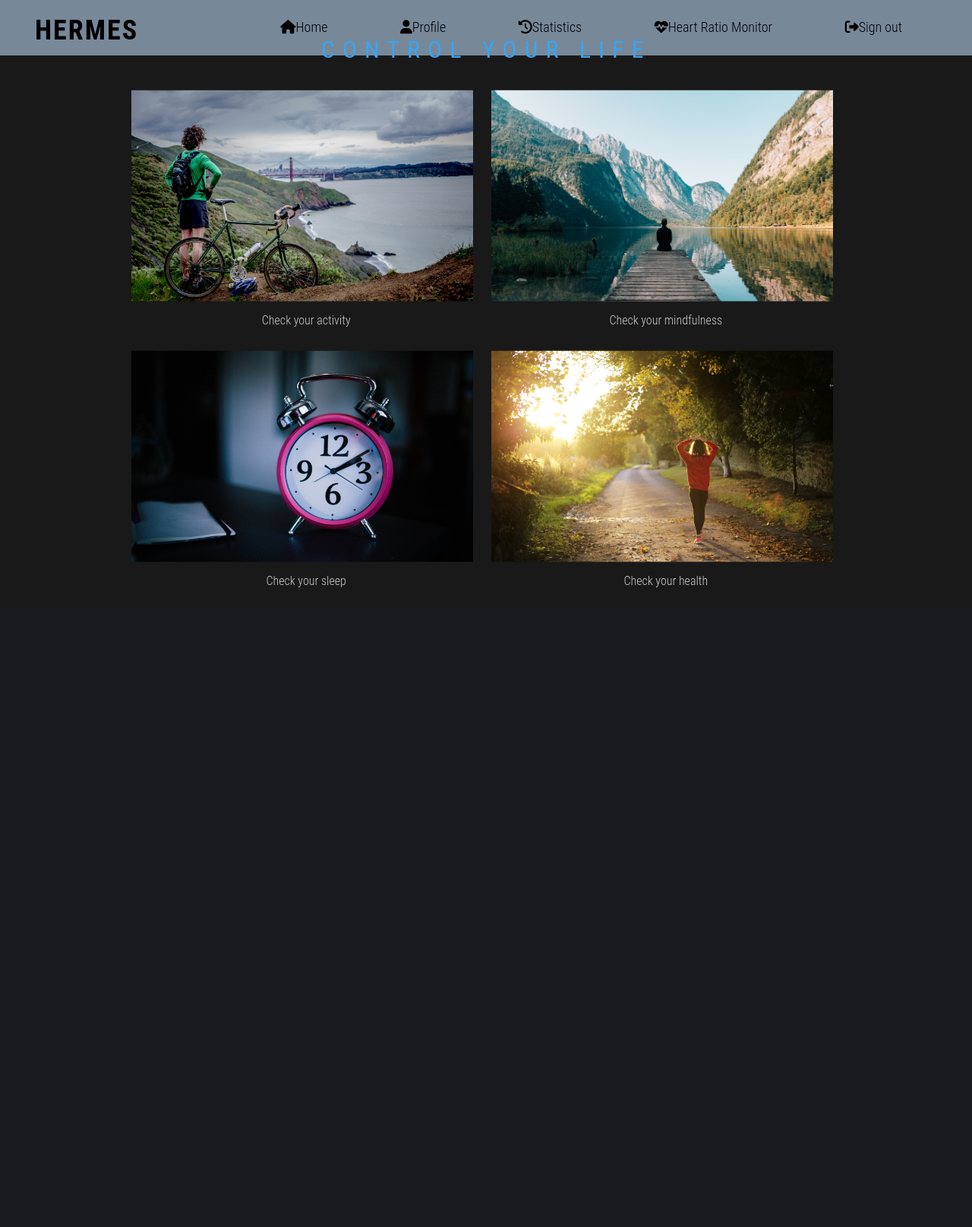
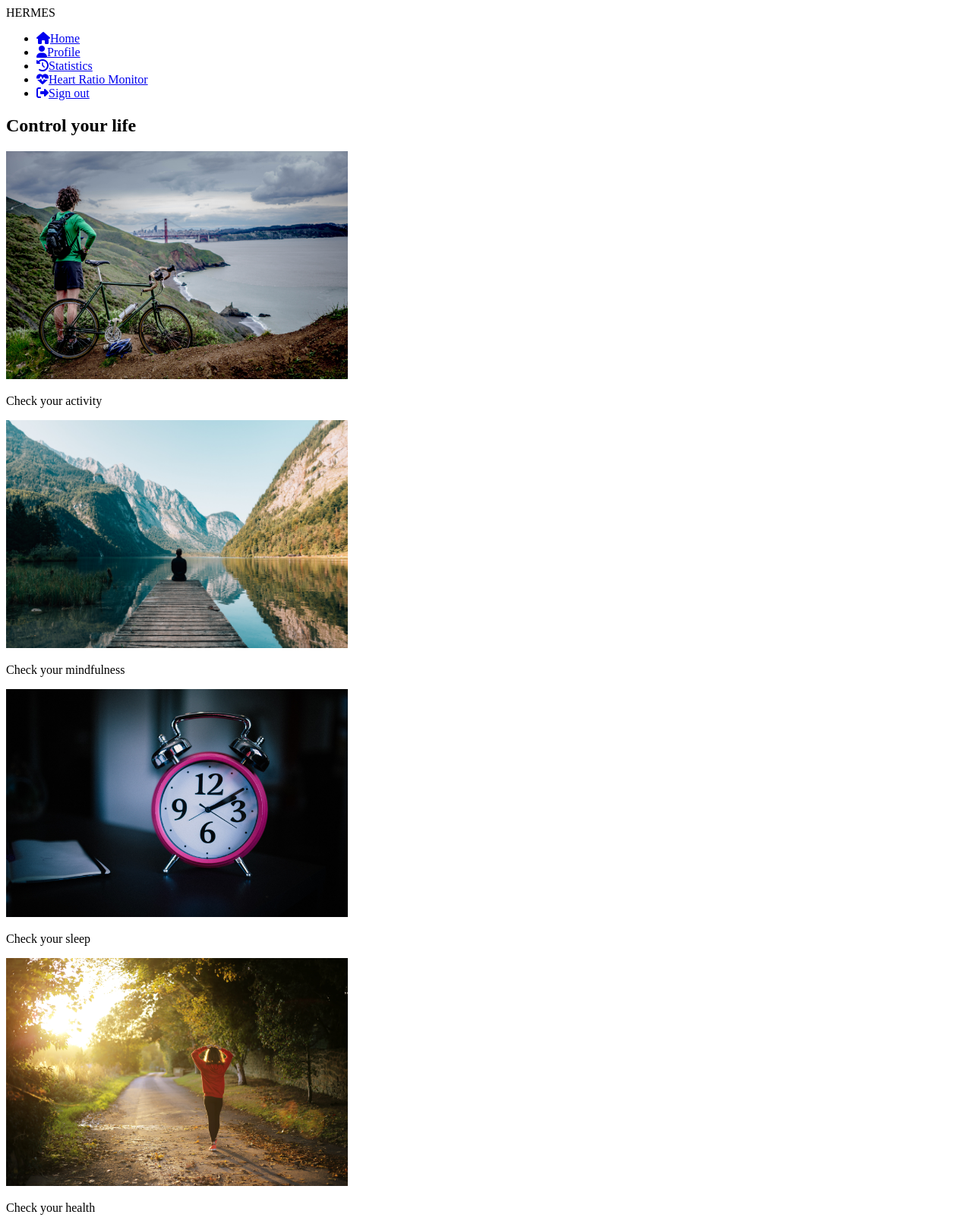
Before and after one commit to SSketcher/Hermes---Web-App, a Flask app: page /user_stats in a window 1280 px wide. Shown: the whole page at 76% size. Before the commit the page ends 773 px from the top, so only its background shows below. Run offline with Flask 2, Linux system fonts and the light colour scheme; the visitor is signed in with stand-in values (Sample User, id 1); some libraries are stand-ins or nearby versions.

Commit message:
Revert "new stuff"
This reverts commit f920428854891e7ad08546057d9813c254603909.

```diff
--- a/app.py
+++ b/app.py
@@ -148,22 +148,6 @@
 def heart_ratio():
     return render_template('heart_ratio.html')
 
-@app.route('/activity_char')
-@is_logged_in
-def activity_char():
-    return render_template('activity_char.html')
-
-
-@app.route('/sleep_char')
-@is_logged_in
-def sleep_char():
-    return render_template('sleep_char.html')
-
-@app.route('/health_char')
-@is_logged_in
-def health_char():
-    return render_template('health_char.html')
-
 
 if __name__ == "__main__":
     app.secret_key = 'oliwiakrauze'
--- a/static/css/style_user.css
+++ /dev/null
@@ -1,221 +0,0 @@
-body{
-  margin: 0;
-  padding: 0;
-  width: 100%;
-  text-decoration: none;
-  font-family: 'Roboto Condensed', sans-serif;
-  font-weight: lighter;
-  background-color:#191919;
-  position: relative;
-}
-
-.logo{
-  line-height: 60px;
-  position: fixed;
-  float: left;
-  margin: 10px 46px;
-  color: #000;
-  font-weight: bold;
-  font-size: 36px;
-  letter-spacing: 2px;
-}
-
-nav {
-  position: fixed;
-  width: 100%;
-  line-height: 60px;
-  background-color: #778899
-}
-
-nav ul {
-  line-height: 40px;
-  color: #fff;
-  list-style: none;
-  overflow: hidden;
-  padding: 0;
-  text-align: right;
-  margin: 0;
-  padding-right: 46px;
-}
-
-nav ul li{
-  display: inline-block;
-  padding: 16px 46px;;
-}
-
-nav ul li a{
-  text-decoration: none;
-  color: #000;
-  font-size: 18px;
-}
-
-nav ul li a:hover{
-color: #C0C0C0;
-cursor: pointer;
-}
-
-
-.main_content{
-  background-image: url('/static/img/home.jpg');
-  height: 100vh;
-  width: 100%;
-  background-repeat: no-repeat;
-  -webkit-background-size: cover;
-  background-size: cover;
-  font-family: 'Roboto Condensed', sans-serif;
-  color: #717171;
-  line-height: 25px;
-  overflow: hidden;
-  display: flex;
-}
-
-.heart_ratio_content{
-  height: 100vh;
-  width: 100%;
-  background-repeat: no-repeat;
-  -webkit-background-size: cover;
-  background-size: cover;
-  font-family: 'Roboto Condensed', sans-serif;
-  color: #717171;
-  line-height: 25px;
-  overflow: hidden;
-  display: flex;
-}
-
-
-
-.profile_content, .stats_content{
-  font-family: 'Roboto Condensed', sans-serif;
-  width: 100%;
-  display: flex;
-  height: 100vh;
-  overflow: hidden;
-  background-color:#191919;
-  color: #ccc;
-}
-
-
-
-.piechart{
- width: 400px;
- height: 200px;
- position: absolute;
- bottom: 10%;
- right: 5%;
-}
-.histo{
-  width: 600px;
-  height: 400px;
-  position: absolute;
-  top: 50%;
-  left: 50%;
-  margin-right: -50%;
-  transform: translate(-50%, -50%);
-}
-.doughnut{
-  width: 400px;
-  height: 200px;
-  position: absolute;
-  bottom: 10%;
-  right: 35%;
- }
-
-
-.profile_content .info, .stats_content .info{
-  color: #ccc;
-  line-height: 25px;
-  padding: 20px;
-  position: absolute;
-}
-
-
-.card {
-  box-shadow: 0 4px 8px 0 rgba(0, 0, 0, 0.2);
-  max-width: 300px;
-  margin: auto;
-  text-align: center;
-}
-.title {
-  color: grey;
-  font-size: 18px;
-}
-
-.button {
-  border:0;
-  background: none;
-  display: block;
-  margin: 20px auto;
-  border: 2px solid #3498db;
-  padding: 14px 10px;
-  width: 200px;
-  outline: none;
-  color: white;
-  border-radius: 24px;
-  transition: 0.2s;
-  text-align: center;
-}
-
-.button:hover, a:hover {
-  opacity: 0.7;
-}
-
-
-
-.container
-{
-
-	width: 1000px;
-  text-align: center;
-  align-items: center;
-  position: absolute;
-  top: 50%;
-  left: 50%;
-  margin-right: -50%;
-  transform: translate(-50%, -50%);
-
-}
-
-.postcard
-{
-	display: inline-block;
-	width: 460px;
-	text-align: center;
-	padding: 5px;
-}
-
-.postcard p
-{
-	padding: 5px;
-	margin-top: 10px;
-}
-
-h1
-{
-	font-size: 32px;
-	font-weight: 400;
-	color: #39a5f1;
-	margin-top: 45px;
-	margin-bottom: 30px;
-	letter-spacing: 10px;
-	text-transform: uppercase;
-}
-
-
-.photo5
-{
-	width: 450px;
-	height: 278px;
-	overflow: hidden;
-}
-
-.photo5 img
-{
-	transition: all 0.5s ease-in-out;
-}
-
-.photo5:hover img
-{
-	-webkit-transform: scale(1.15);
-	-ms-transform: scale(1.15);
-	transform: scale(1.15);
-}
--- a/templates/user.html
+++ b/templates/user.html
@@ -7,6 +7,7 @@
     <meta name="keywords" content="health, sport, fitness, technology" />
     <meta http-equiv="X-UA-Compatible" content="IE=edge,chrome=1" />
     <link href="{{ url_for('static', filename='css/style_user.css') }}" rel="stylesheet">
+    <link rel="shortcut icon" href="{{ url_for('static', filename = 'img/favicon.ico') }}">
     {% block head %}{% endblock %}
 
 </head>
```
Also changed, not shown: templates/base_p.html (renamed from templates/base_profile.html).
